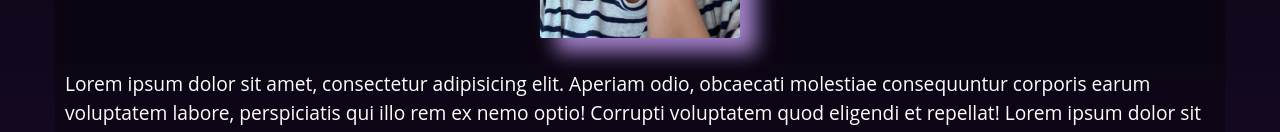
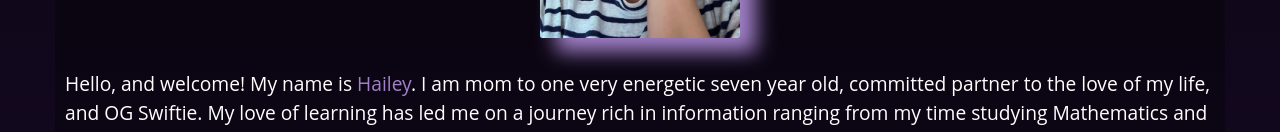
Before and after one commit to ZacWheeler3/job-huntr, a React (Vite) app in the folder client/: page /AboutPage in a window 1280 px wide. Shown: the part 820-952 px from the top of the page. Built offline with nearby package versions, Linux system fonts and the light colour scheme.

Commit message:
added hailey bio

```diff
--- a/client/src/pages/AboutPage.jsx
+++ b/client/src/pages/AboutPage.jsx
@@ -21,17 +21,9 @@ const AboutPage = () => {
           </div>
           <div className="dev-creds">
             <p>
-              Lorem ipsum dolor sit amet, consectetur adipisicing elit. Aperiam
-              odio, obcaecati molestiae consequuntur corporis earum voluptatem
-              labore, perspiciatis qui illo rem ex nemo optio! Corrupti
-              voluptatem quod eligendi et repellat! Lorem ipsum dolor sit amet
-              consectetur adipisicing elit. Eligendi iusto aut quidem et dolorum
-              labore nisi atque, sit tempore quam cupiditate obcaecati
-              doloremque odit quis harum? Odio eligendi rerum quis?Lorem ipsum
-              dolor sit amet consectetur adipisicing elit. Reiciendis numquam
-              distinctio optio suscipit, sint saepe dolorum. Cupiditate,
-              asperiores laudantium quo voluptatum odio harum, veniam ullam
-              suscipit odit placeat laborum molestias!
+            Hello, and welcome! My name is <span>Hailey</span>. I am mom to one very energetic seven year old, committed partner to the love of my life, and OG Swiftie. My love of learning has led me on a journey rich in information ranging from my time studying Mathematics and Spanish in my undergraduate programs, Change Systems in my graduate program and most recently, software engineering.</p>
+<p>10 years in education has empowered me with the resilience and determination needed to produce clear, efficient and scalable code. I am well versed in solving complex problems through the collaboration of ideas and diverse experience. What has drawn me to programming is the vastness in possibility.</p>
+<p>What has helped me persist is the work I have accomplished alongside veteran and emerging developers. What I can dream up pales in comparison to what the collective can envision and, together, accomplish. My collaborative skills are an asset in navigating complex technical problems. My resourcefulness enhances my adaptability as new needs require creative trouble-shooting. More than all of this, my commitment to continuous learning and improvement serves as the cornerstone for my professional growth.
             </p>
             <ul>
               <li>
```
